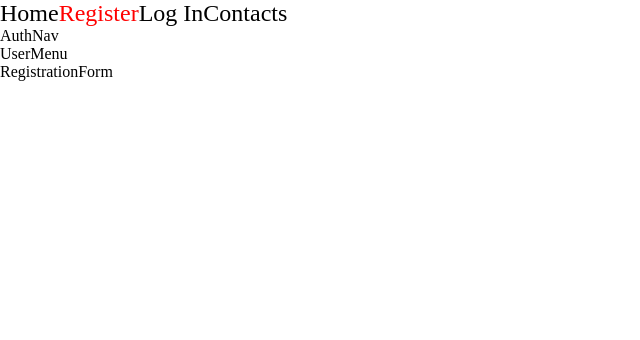
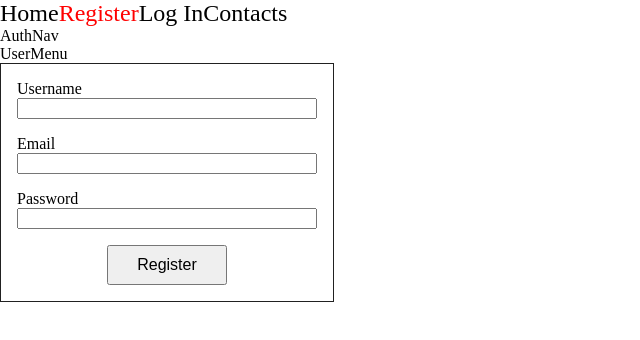
Before and after one commit to nataliiakaer/goit-react-hw-08, a React (Vite) app: page /register in a window 1280 px wide. Shown: the top 340 px of the page, without its empty margins (0-640 px from the left). Built offline with nearby package versions, Linux system fonts and the light colour scheme.

Commit message:
added thunks API for registration and login, created form for registration

```diff
--- a/src/components/RegistrationForm/RegistrationForm.jsx
+++ b/src/components/RegistrationForm/RegistrationForm.jsx
@@ -1,5 +1,79 @@
+import { Form, ErrorMessage, Field, Formik } from "formik";
+import * as Yup from "yup";
+import css from "./RegistrationForm.module.css";
+import { useDispatch } from "react-redux";
+import { registerUserApi } from "../../redux/auth/operations";
+
+const INITIAL_VALUES = {
+  name: "",
+  email: "",
+  password: "",
+};
+
 const RegistrationForm = () => {
-  return <div>RegistrationForm</div>;
+  const dispatch = useDispatch();
+
+  const handleSubmit = (value, actions) => {
+    dispatch(registerUserApi(value));
+    console.log(value);
+
+    actions.resetForm();
+  };
+
+  const RegisterValidationSchema = Yup.object().shape({
+    name: Yup.string()
+      .min(2, "Name is too short")
+      .max(100, "Too long")
+      .required("Required"),
+    email: Yup.string()
+      .email("Incorrect email address")
+      .required("Email is required"),
+    password: Yup.string()
+      .min(8, "Password must be more than 8 characters")
+      .max(100, "Too long")
+      .required("Required"),
+  });
+
+  return (
+    <Formik
+      initialValues={INITIAL_VALUES}
+      onSubmit={handleSubmit}
+      validationSchema={RegisterValidationSchema}
+    >
+      <Form className={css.form}>
+        <label className={css.label}>
+          <span>Username</span>
+          <Field type="text" name="name" />
+          <ErrorMessage
+            className={css.errorText}
+            name="name"
+            component="span"
+          />
+        </label>
+        <label className={css.label}>
+          <span>Email</span>
+          <Field type="text" name="email" />
+          <ErrorMessage
+            className={css.errorText}
+            name="email"
+            component="span"
+          />
+        </label>
+        <label className={css.label}>
+          <span>Password</span>
+          <Field type="password" name="password" />
+          <ErrorMessage
+            className={css.errorText}
+            name="password"
+            component="span"
+          />
+        </label>
+        <button className={css.submitBnt} type="submit">
+          Register
+        </button>
+      </Form>
+    </Formik>
+  );
 };
 
 export default RegistrationForm;
--- /dev/null
+++ b/src/components/RegistrationForm/RegistrationForm.module.css
@@ -0,0 +1,34 @@
+.form {
+  border: 1px solid #212121;
+  padding: 16px;
+  margin-bottom: 20px;
+  width: 300px;
+}
+
+.label {
+  display: flex;
+  flex-direction: column;
+  margin-bottom: 16px;
+}
+
+.submitBnt {
+  display: flex;
+  cursor: pointer;
+  margin: 0 auto;
+  width: 120px;
+  height: 40px;
+  font-size: 16px;
+  justify-content: center;
+  align-items: center;
+}
+
+.submitBnt:hover,
+.submitBnt:focus {
+  background-color: rgb(241, 233, 165);
+  border-color: white;
+}
+
+.errorText {
+  color: red;
+  padding-top: 4px;
+}
--- a/src/redux/auth/operations.js
+++ b/src/redux/auth/operations.js
@@ -0,0 +1,32 @@
+import { createAsyncThunk } from "@reduxjs/toolkit";
+import axios from "axios";
+
+export const instance = axios.create({
+  baseURL: "https://connections-api.goit.global/",
+});
+
+export const loginUserApi = createAsyncThunk(
+  "auth/login",
+  async (formData, thunkApi) => {
+    try {
+      const { data } = await instance.post("users/login", formData);
+      console.log(data);
+      return data;
+    } catch (error) {
+      return thunkApi.rejectWithValue(error.massage);
+    }
+  }
+);
+
+export const registerUserApi = createAsyncThunk(
+  "auth/register",
+  async (formData, thunkApi) => {
+    try {
+      const { data } = await instance.post("users/signup", formData);
+      console.log(data);
+      return data;
+    } catch (error) {
+      return thunkApi.rejectWithValue(error.massage);
+    }
+  }
+);
--- a/src/redux/contacts/operations.js
+++ b/src/redux/contacts/operations.js
@@ -1,13 +1,15 @@
 import { createAsyncThunk } from "@reduxjs/toolkit";
 import axios from "axios";
 
-axios.defaults.baseURL = "https://66d3678a184dce1713d01e79.mockapi.io/";
+export const instanceMockapi = axios.create({
+  baseURL: "https://66d3678a184dce1713d01e79.mockapi.io/"
+})
 
 export const fetchContacts = createAsyncThunk(
   "contacts/fetchAll",
   async (_, thunkAPI) => {
     try {
-      const { data } = await axios.get("/contacts");
+      const { data } = await instanceMockapi.get("/contacts");
       return data;
     } catch (e) {
       return thunkAPI.rejectWithValue(e.message);
```
